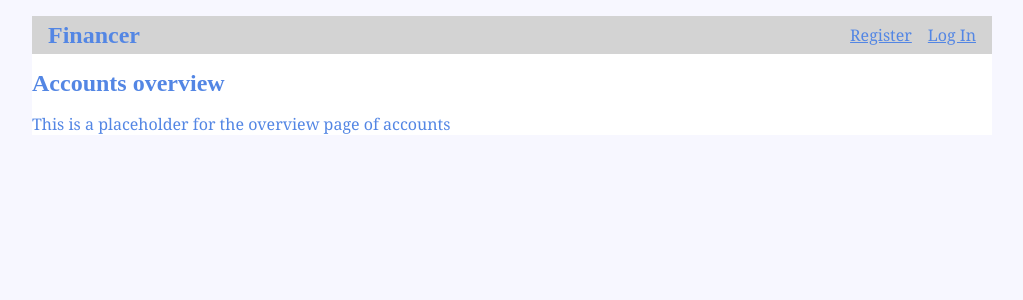
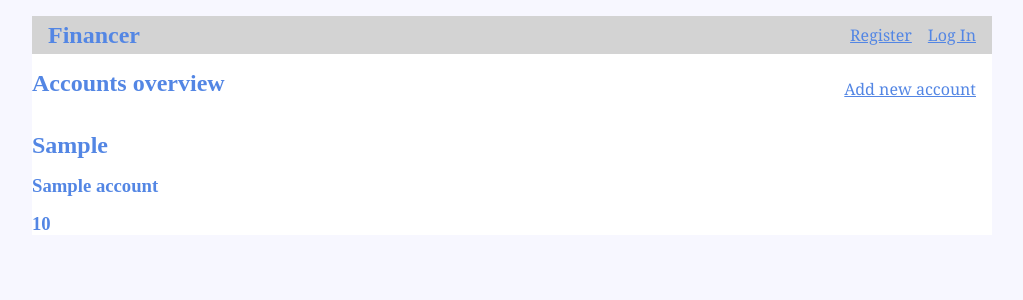
Before and after one commit to atellezcastr/financer, a Flask app: template financer/templates/accounts/index.html in a window 1280 px wide. Shown: the top 300 px of the page, without its empty margins (128-1151 px from the left). Run offline with Flask 3, Linux system fonts and the light colour scheme; the template is opened without the code that fills it: most values are stand-ins (such as "Sample title", 1, 10 or a date in 2020).

Commit message:
account index template

```diff
--- a/financer/templates/accounts/index.html
+++ b/financer/templates/accounts/index.html
@@ -1,9 +1,20 @@
 {% extends 'base.html' %}
 
 {% block header %}
+<div class="accounts_header">
   <h1>{% block title %}Accounts overview{% endblock %}</h1>
+  <a href="{{ url_for('accounts.create')}}">Add new account</a>
+</div>
 {% endblock %}
 
 {% block content %}
-<a>This is a placeholder for the overview page of accounts</a>
+  {% for type_of_account in accounts %}
+    <h1>{{type_of_account}}</h1>
+    {% for account in accounts[type_of_account] %}
+      <div>
+        <h3> {{account['name_of_account']}}</h3>
+        <h3> {{account['balance']}}</h3>
+      </div>
+    {% endfor %}
+  {% endfor %}
 {% endblock %}
```
